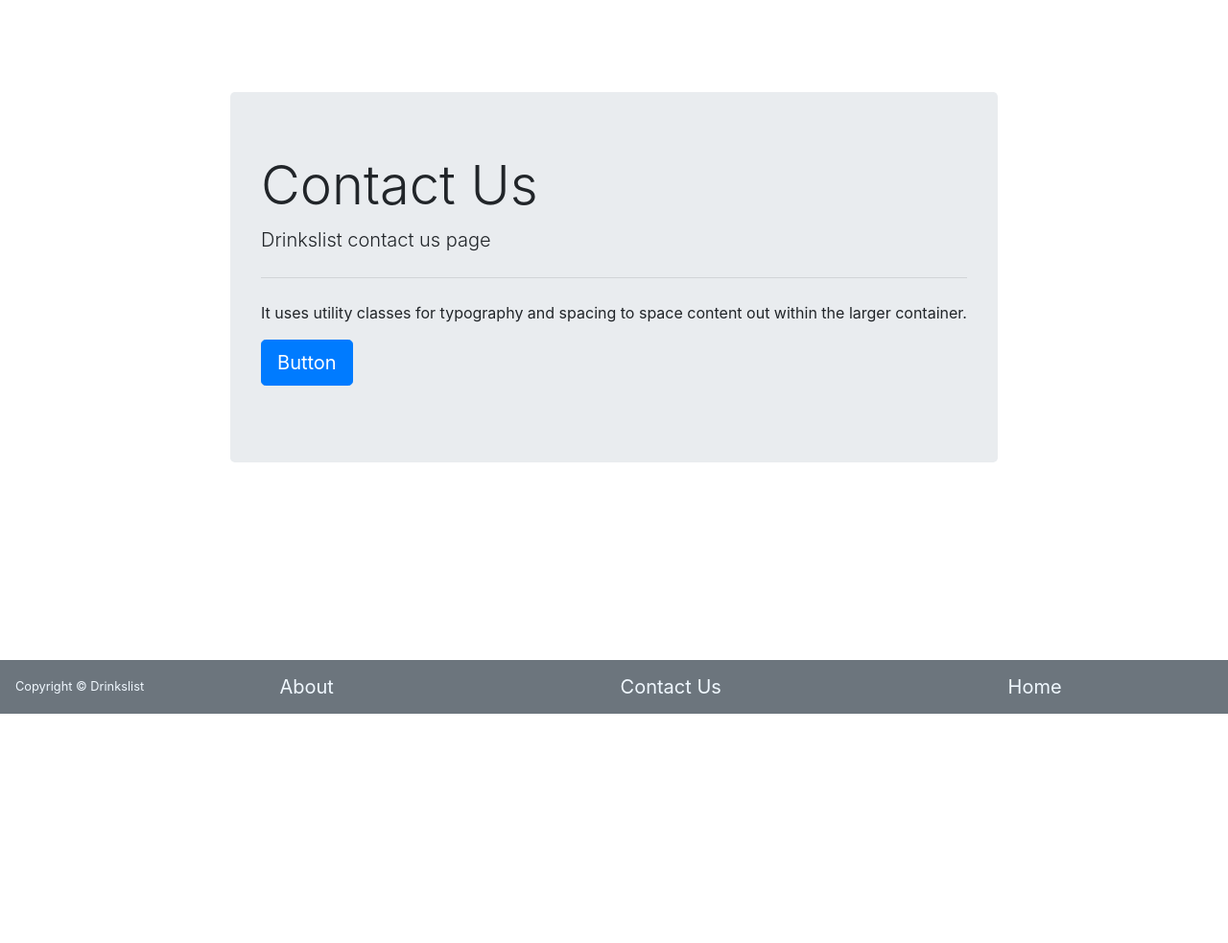
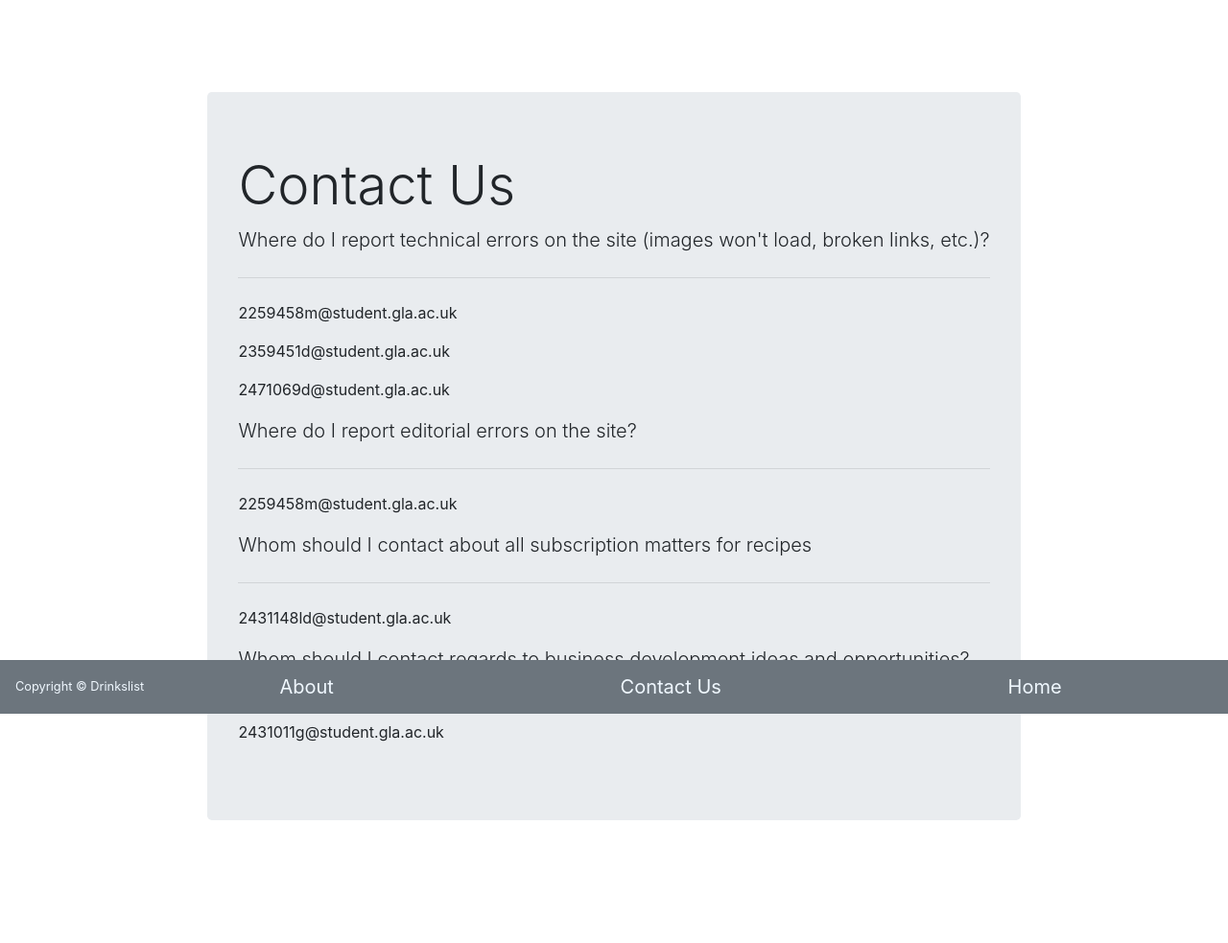
Before and after one commit to LukeMoran225/drinkslist_project, a Django app: page /drinkslist/contactus/ in a window 1280 px wide. Shown: the part 56-1039 px from the top of the page at 96% size. Before the commit the page ends 800 px from the top, so only its background shows below. Run offline with Django 3.2, Linux system fonts and the light colour scheme; some libraries are stand-ins or nearby versions.

Commit message:
Update contactus.html

```diff
--- a/templates/drinkslist/contactus.html
+++ b/templates/drinkslist/contactus.html
@@ -13,11 +13,19 @@
 {% block body_block %}
 <div class="jumbotron">
     <h1 class="display-4">Contact Us</h1>
-    <p class="lead">Drinkslist contact us page</p>
+    <p class="lead">Where do I report technical errors on the site (images won't load, broken links, etc.)?</p>
     <hr class="my-4">
-    <p>It uses utility classes for typography and spacing to space content out within the larger container.</p>
-    <p class="lead">
-      <a class="btn btn-primary btn-lg" href="#" role="button">Button</a>
-    </p>
+    <p>2259458m@student.gla.ac.uk</p>
+    <p>2359451d@student.gla.ac.uk</p>
+    <p>2471069d@student.gla.ac.uk</p>
+    <p class="lead">Where do I report editorial errors on the site?</p>
+    <hr class="my-4">
+    <p>2259458m@student.gla.ac.uk</p>
+    <p class="lead">Whom should I contact about all subscription matters for recipes</p>
+    <hr class="my-4">
+    <p>2431148ld@student.gla.ac.uk</p>
+    <p class="lead">Whom should I contact regards to business development ideas and opportunities?</p>
+    <hr class="my-4">
+    <p>2431011g@student.gla.ac.uk</p>
   </div>
 {% endblock %}
```
